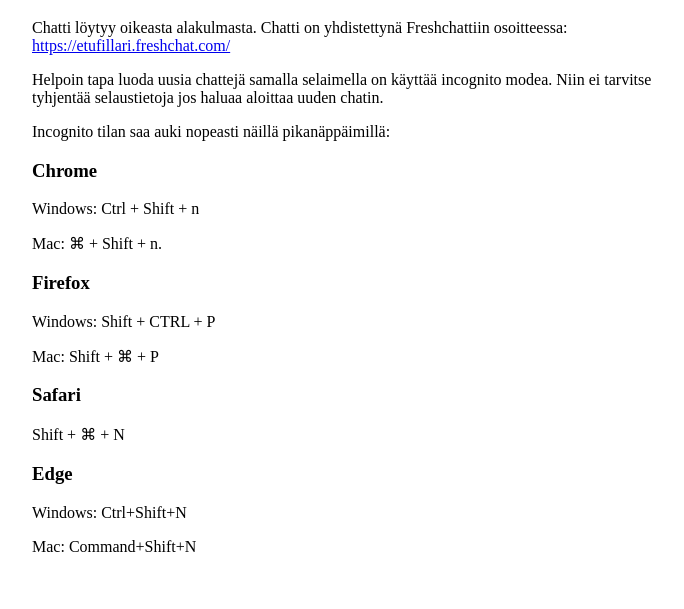
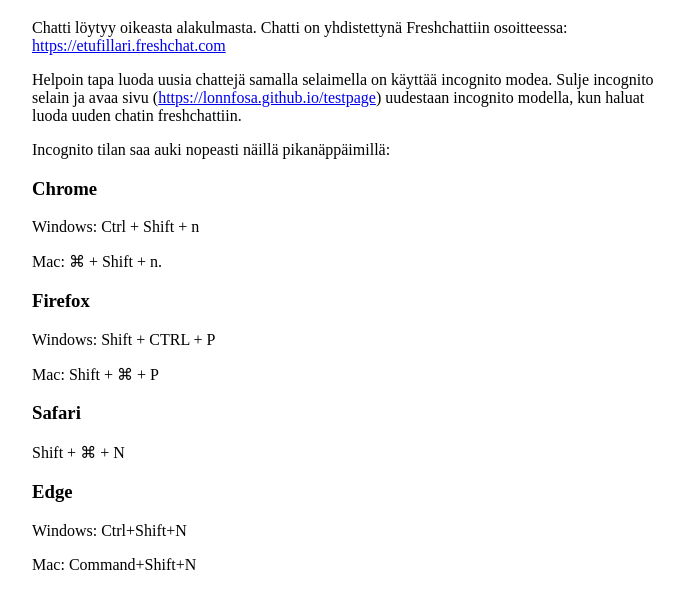
Before and after one commit to lonnfosa/testpage, a plain HTML site: page index.html in a window 1280 px wide. Shown: the part 79-688 px from the top of the page, without its empty margins (292-976 px from the left). Drawn offline with Linux system fonts and the light colour scheme; a script that the page names is missing.

Commit message:
Update index.html

```diff
--- a/index.html
+++ b/index.html
@@ -21,8 +21,8 @@
 <body>
 <div class ="center">
 <h1>Freshchat testisivu</h1>
-<p>Chatti löytyy oikeasta alakulmasta. Chatti on yhdistettynä Freshchattiin osoitteessa: <a href="https://etufillari.freshchat.com/">https://etufillari.freshchat.com/</a></p>
-	<p>Helpoin tapa luoda uusia chattejä samalla selaimella on käyttää incognito modea. Niin ei tarvitse tyhjentää selaustietoja jos haluaa aloittaa uuden chatin.</p>
+<p>Chatti löytyy oikeasta alakulmasta. Chatti on yhdistettynä Freshchattiin osoitteessa: <a href="https://etufillari.freshchat.com/">https://etufillari.freshchat.com</a></p>
+	<p>Helpoin tapa luoda uusia chattejä samalla selaimella on käyttää incognito modea. Sulje incognito selain ja avaa sivu (<a href="https://etufillari.freshchat.com/">https://lonnfosa.github.io/testpage</a>) uudestaan incognito modella, kun haluat luoda uuden chatin freshchattiin.</p>
 
 	<p>Incognito tilan saa auki nopeasti näillä pikanäppäimillä:</p>
 	<h3>Chrome</h3>
```
